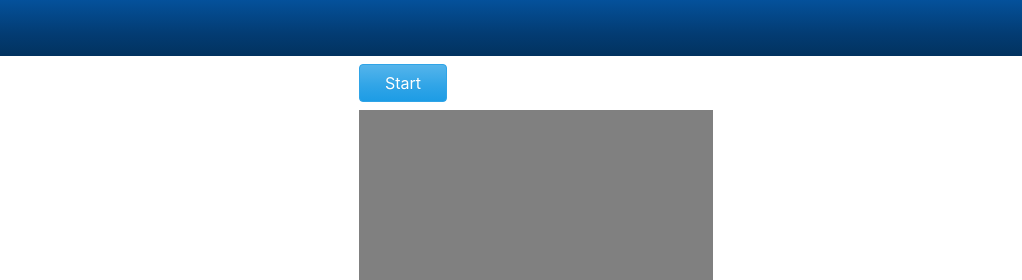
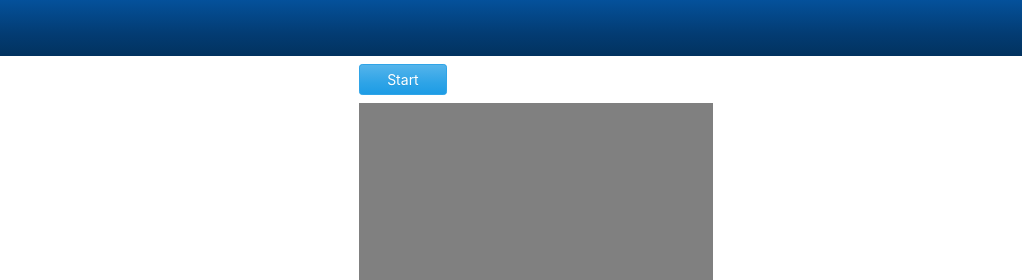
Before and after one commit to 49e94b8f256530dc0d41f740dfe8a4c1/snake, a website built with webpack: page src/html/index.html in a window 1280 px wide. Shown: the top 280 px of the page, 104-1126 px from the left. Built offline with nearby package versions, Linux system fonts and the light colour scheme; files whose address does not match are found by name.

Commit message:
Make start button smaller (#7)

```diff
--- a/src/html/index.html
+++ b/src/html/index.html
@@ -51,7 +51,7 @@
       /></a>
       <div class="d-flex justify-content-center mt-2">
         <div class="d-flex flex-column">
-          <button id="start-btn" class="btn btn-primary w-25 mb-2">
+          <button id="start-btn" class="btn btn-sm btn-primary w-25 mb-2">
             Start
           </button>
           <canvas id="playground" width="300" height="300"></canvas>
```
